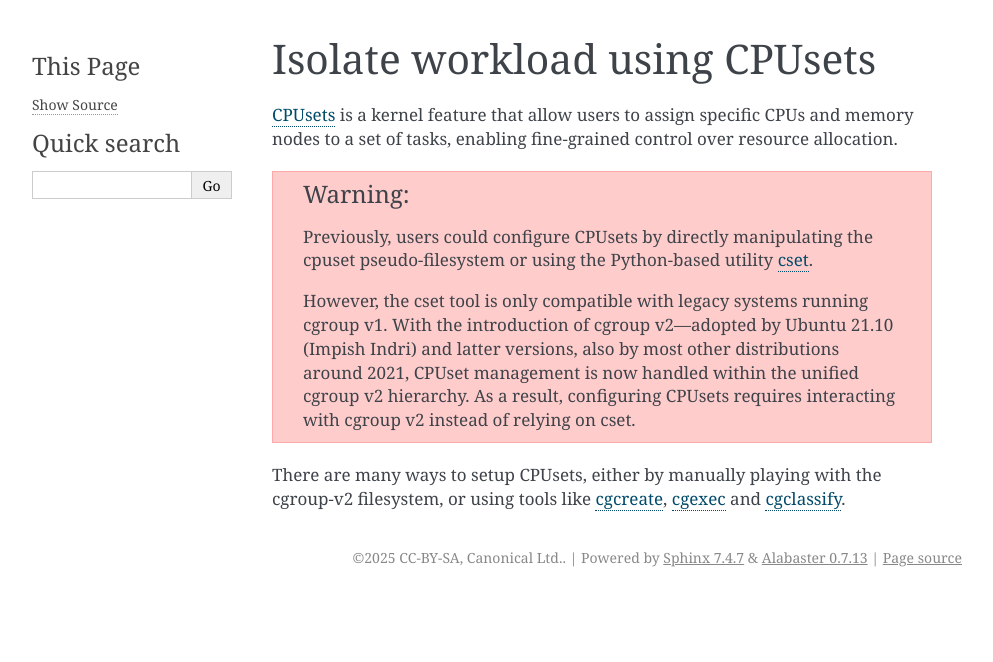
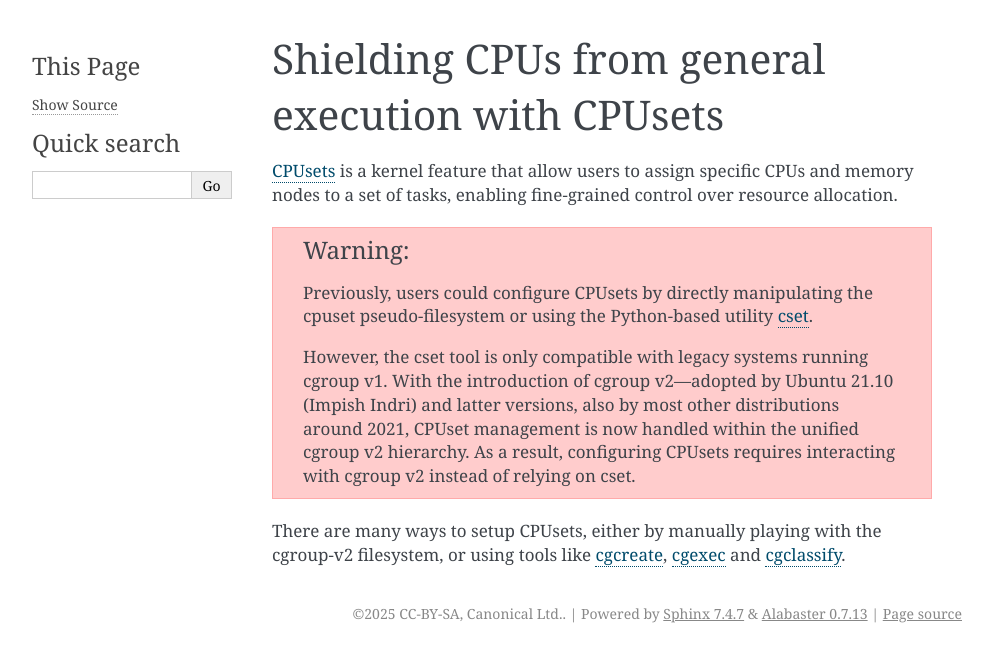
Before and after one commit to canonical/real-time-ubuntu-docs, a Sphinx documentation site: the page built from docs/how-to/using-cpu-sets.md, in a window 1280 px wide. Shown: the top 662 px of the page, without its empty margins (148-1141 px from the left). Built offline with Sphinx 7.4.7, drawn with Linux system fonts in a browser that asks for light colours.

Commit message:
refact: changing tittle
Signed-off-by: Lincoln Wallace <lincoln.wallace@canonical.com>

```diff
--- a/docs/how-to/index.rst
+++ b/docs/how-to/index.rst
@@ -25,7 +25,7 @@ Tune performance for real-time processing:
    Modify kernel boot parameters <modify-kernel-boot-parameters>
    Configure CPUs for real-time processing <cpu-boot-configs>
    Tune IRQ affinity <tune-irq-affinity>
-   Using CPU sets <using-cpu-sets>
+   Shielding CPUs from general execution with CPUsets <using-cpu-sets>
 
 
 Configure Real-time Ubuntu Core:
--- a/docs/how-to/using-cpu-sets.md
+++ b/docs/how-to/using-cpu-sets.md
@@ -1,4 +1,4 @@
-# Isolate workload using CPUsets
+# Shielding CPUs from general execution with CPUsets
 
 [CPUsets][kdocs_cpusets_v2] is a kernel feature that allow users to assign specific CPUs and memory nodes to a set of tasks, enabling fine-grained control over resource allocation.
 
```
